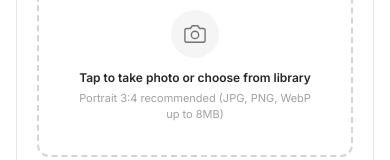
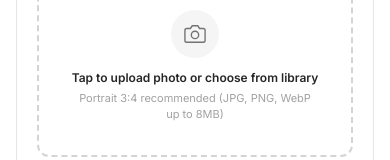
Before and after one commit to shawnneto123/elmiks-stiches-website, a Next.js app: page /admin/products/new in a window 390 px wide. Shown: the part 209-369 px from the top of the page. Built offline with nearby package versions, Linux system fonts and the light colour scheme; no server answers; a web font is replaced by a local one.

Commit message:
Remove capture attribute to enable photo library selection on mobile

```diff
--- a/components/admin/ImageUploader.tsx
+++ b/components/admin/ImageUploader.tsx
@@ -187,7 +187,7 @@ export function ImageUploader({
               </div>
               <div className="space-y-1">
                 <p className="text-xs font-semibold text-neutral-800">
-                  Tap to take photo or choose from library
+                  Tap to upload photo or choose from library
                 </p>
                 <p className="text-[11px] text-neutral-400">
                   Portrait 3:4 recommended (JPG, PNG, WebP up to 8MB)
@@ -198,12 +198,11 @@ export function ImageUploader({
         </div>
       )}
 
-      {/* Hidden File Input with camera capture enabled */}
+      {/* Hidden File Input allowing native OS picker (Photo Library, Files, or Camera) */}
       <input
         ref={fileInputRef}
         type="file"
         accept="image/*"
-        capture="environment"
         onChange={handleFileChange}
         className="hidden"
       />
```
